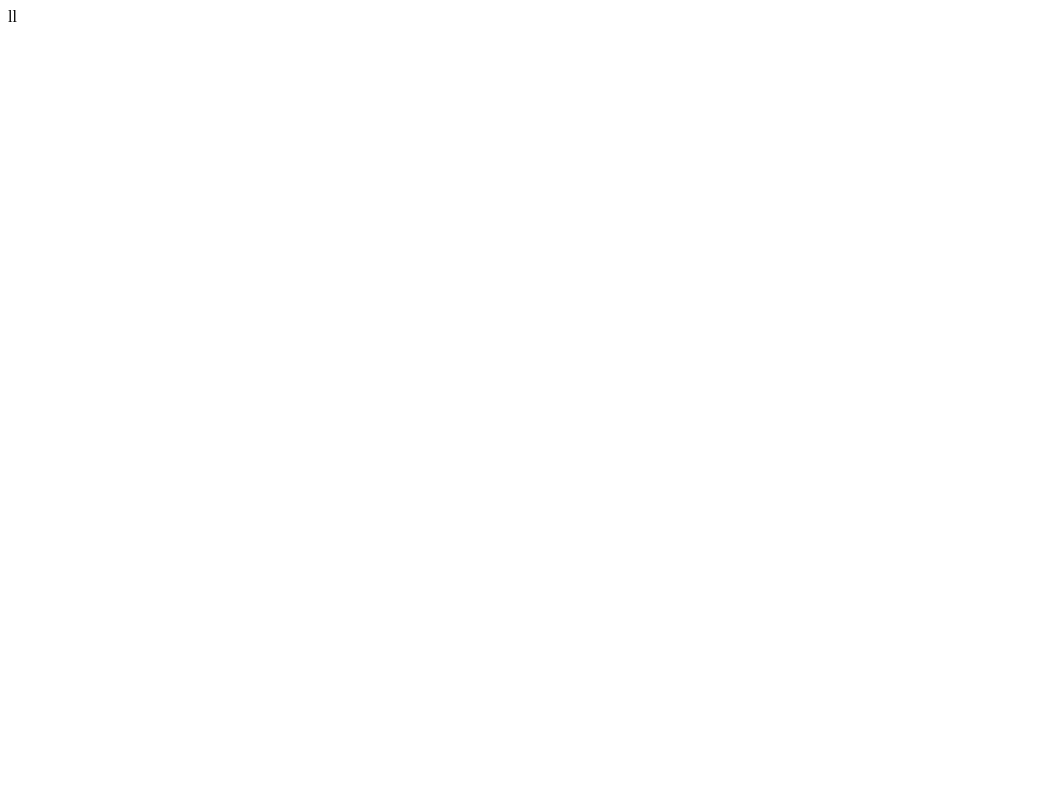
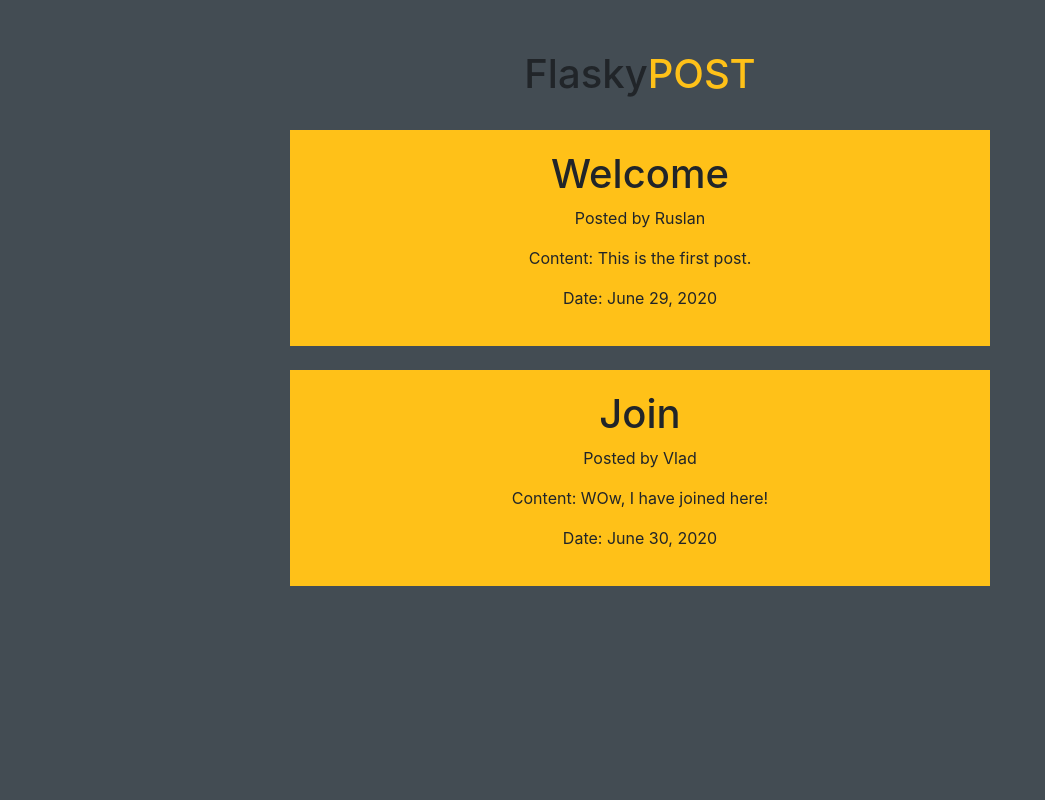
Before and after one commit to RuslanPr0g/FlaskyPOST, a Flask app: page / in a window 1280 px wide. Before the commit the part shown is almost empty. Shown: the whole page, without its empty margins (0-1045 px from the left). Run offline with Flask 2, Linux system fonts and the light colour scheme; some libraries are stand-ins or nearby versions.

Commit message:
templates added + fix styles

```diff
--- a/app.py
+++ b/app.py
@@ -1,11 +1,27 @@
 from flask import Flask, render_template
+from datetime import datetime
 
 app = Flask(__name__)
+
+posts = [
+    {
+        'author': 'Ruslan',
+        'title': 'Welcome',
+        'content': 'This is the first post.',
+        'date_posted': 'June 29, 2020'
+    },
+    {
+        'author': 'Vlad',
+        'title': 'Join',
+        'content': 'WOw, I have joined here!',
+        'date_posted': 'June 30, 2020'
+    }
+]
 
 
 @app.route('/')
 def index():
-    return render_template('index.html')
+    return render_template('index.html', posts=posts)
 
 
 if __name__ == '__main__':
--- /dev/null
+++ b/static/css/main.css
@@ -0,0 +1,9 @@
+@import url("https://fonts.googleapis.com/css2?family=Open+Sans+Condensed:wght@300&display=swap");
+
+body {
+  font-family: "Open Sans Condensed", sans-serif;
+}
+
+* {
+  margin-top: 50px;
+}
--- a/templates/base.html
+++ b/templates/base.html
@@ -5,11 +5,11 @@
     <meta name="viewport" content="width=device-width, initial-scale=1.0">
     <title>FlaskyDO</title>
     <link rel="stylesheet" href="{{ url_for('static', filename='css/main.css') }}">
-        <meta name="viewport" content="width=device-width, initial-scale=1" />
+    <meta name="viewport" content="width=device-width, initial-scale=1" />
     <link rel="stylesheet" href="https://stackpath.bootstrapcdn.com/bootstrap/4.5.0/css/bootstrap.min.css" integrity="sha384-9aIt2nRpC12Uk9gS9baDl411NQApFmC26EwAOH8WgZl5MYYxFfc+NcPb1dKGj7Sk" crossorigin="anonymous">
     {% block head %}{% endblock %}
 </head>
-<body style="background-color: #343A40;">
+<body style="background-color: #434C53;">
     {% block body %}{% endblock %}
 </body>
 </html>
--- a/templates/index.html
+++ b/templates/index.html
@@ -1,6 +1,20 @@
+{% extends 'base.html' %}
+
 {% block head %}
 
 {% endblock %}
 {% block body %}
-    ll
+<h1 class="d-flex justify-content-center">Flasky<span style="color: #FFC118; margin: 0;">POST</span></h1>
+<br>
+<div class="content" style="margin-top: 0;">
+    {% for post in posts %}
+    <div class="posts d-flex flex-column justify-content-between" style="background-color: #FFC118; padding: 20px; width: 700px; margin: auto;">
+        <h1 style="text-align: center;">{{ post.title }}</h1>
+        <p style="text-align: center;">Posted by {{ post.author }}</p>
+        <p style="text-align: center;">Content: {{ post.content }}</p>
+        <p style="text-align: center;">Date: {{ post.date_posted }}</p>
+    </div>
+    <br>
+    {% endfor %}
+</div>
 {% endblock %}
```
